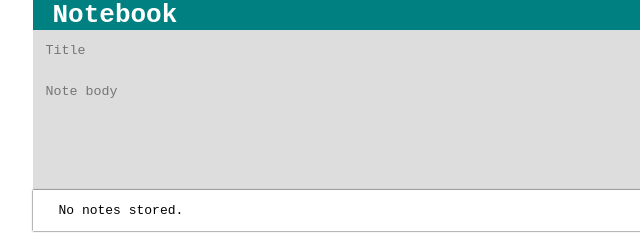
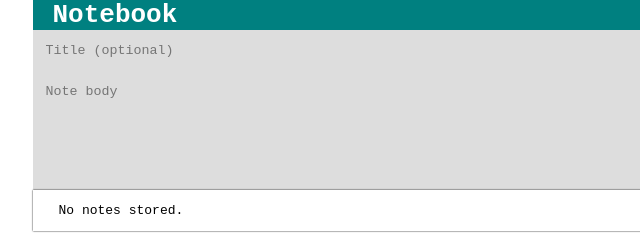
Before and after one commit to wilsocr88/browser-notebook, a website with bundled scripts: page index.html in a window 1280 px wide. Shown: the full height of the page, 211-851 px from the left. Built offline with nearby package versions, Linux system fonts and the light colour scheme.

Commit message:
Title field placeholder

```diff
--- a/index.html
+++ b/index.html
@@ -13,7 +13,7 @@
     <main>
         <section class="new-note">
             <form>
-                <input placeholder="Title" id="title-input" type="text">
+                <input placeholder="Title (optional)" id="title-input" type="text">
                 <textarea rows="4" placeholder="Note body" id="body-input"
                     oninput="this.style.height='';this.style.height=this.scrollHeight+'px'"></textarea>
                 <button class="save-button">Save</button>
```
